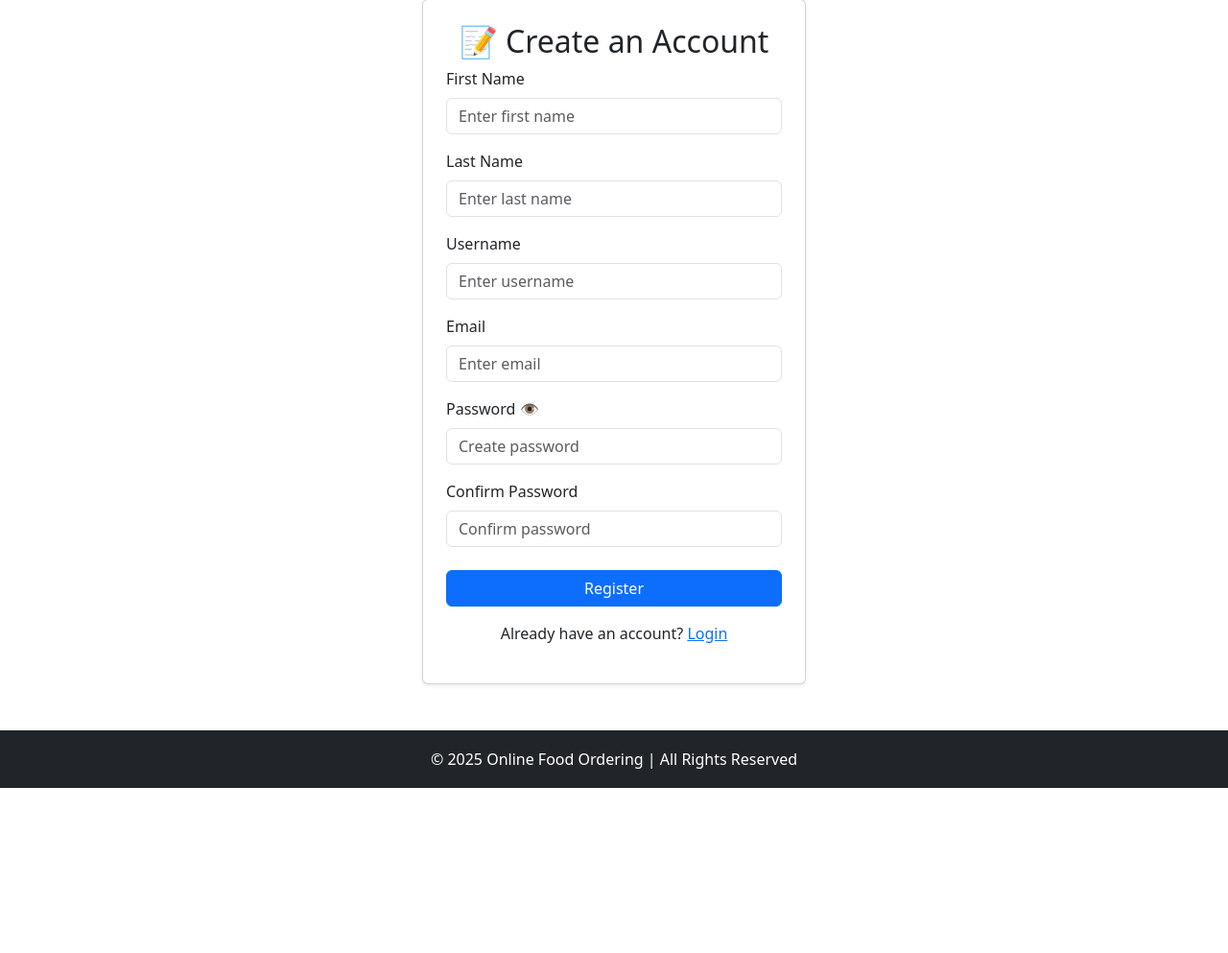
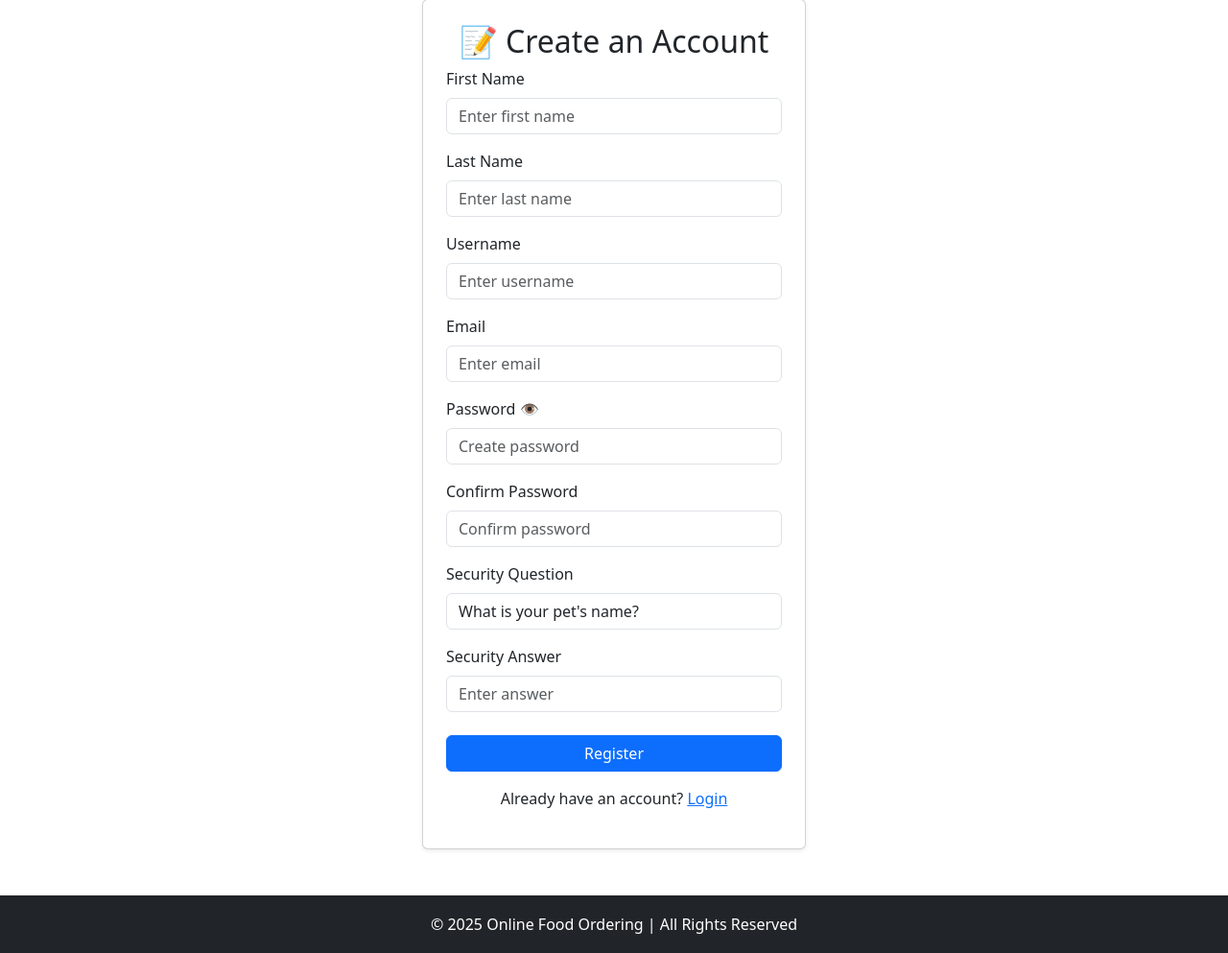
Before and after one commit to trustedprince01/foodordering, a Django app: page /register/ in a window 1280 px wide. Shown: the part 85-1078 px from the top of the page at 96% size. Before the commit the page ends 906 px from the top, so only its background shows below. Run offline with Django 5.2, Linux system fonts and the light colour scheme.

Commit message:
Your commit message

```diff
--- a/OnlineFoodOrderingSystem/settings.py
+++ b/OnlineFoodOrderingSystem/settings.py
@@ -135,31 +135,16 @@ PAYSTACK_SECRET_KEY = "sk_test_a380dda6a29099c572c9a3c5034425240036c5ee"
 PAYSTACK_VERIFY_URL = "https://api.paystack.co/transaction/verify/"
 
 
+# EMAIL_BACKEND = 'django.core.mail.backends.console.EmailBackend'
+
+EMAIL_BACKEND = 'django.core.mail.backends.smtp.EmailBackend'
+EMAIL_HOST = 'smtp.gmail.com'
+EMAIL_PORT = 587
+EMAIL_USE_TLS = True
+EMAIL_HOST_USER = 'chibuzorprince68@gmail.com'  # Replace with your email
+EMAIL_HOST_PASSWORD = '@soulhacker123'  # Use an App Password, NOT your real password!
 
 
-EMAIL_BACKEND = "django.core.mail.backends.smtp.EmailBackend"
-EMAIL_HOST = "smtp.office365.com"
-EMAIL_PORT = 587
-EMAIL_USE_TLS = True
-EMAIL_HOST_USER = "your_email@outlook.com"  # Replace with your Outlook email
-EMAIL_HOST_PASSWORD = "your_password"  # Your Outlook email password
-
-
-
-#EMAIL_BACKEND = "django.core.mail.backends.smtp.EmailBackend"
-#EMAIL_HOST = config("EMAIL_HOST", default="smtp.gmail.com")
-#EMAIL_PORT = config("EMAIL_PORT", default=587, cast=int)
-#EMAIL_HOST_USER = config("EMAIL_HOST_USER", default="chibuzorprince68@gmail.com")
-#EMAIL_HOST_PASSWORD = config("EMAIL_HOST_PASSWORD", default="wflk gjiq vair nlra")  # Use App Password
-#EMAIL_USE_TLS = config("EMAIL_USE_TLS", default=True, cast=bool)
-#EMAIL_USE_SSL = config("EMAIL_USE_SSL", default=False, cast=bool)
-
-# Admin email notifications
-#ADMIN_USER_NAME = config("ADMIN_USER_NAME", default="Admin User")
-#ADMIN_USER_EMAIL = config("ADMIN_USER_EMAIL", default="admin@example.com")
-
-#ADMINS = [(ADMIN_USER_NAME, ADMIN_USER_EMAIL)]
-#MANAGERS = ADMINS
 
 # Internationalization
 # https://docs.djangoproject.com/en/5.1/topics/i18n/
--- a/food_ordering/models.py
+++ b/food_ordering/models.py
@@ -25,7 +25,6 @@ class UserProfile(models.Model):
     full_name = models.CharField(max_length=150, blank=True, null=True)  # ✅ Full Name Field
     phone = models.CharField(max_length=15, blank=True, null=True)
     profile_picture = CloudinaryField('profile_pictures', blank=True, null=True)
-
     def __str__(self):
         return self.user.username
 
--- a/food_ordering/urls.py
+++ b/food_ordering/urls.py
@@ -4,6 +4,8 @@ from django.conf import settings
 from django.conf.urls.static import static
 from .views import create_admin_user
 from .views import update_profile_picture
+from django.contrib.auth import views as auth_views
+from django.urls import path
 
 urlpatterns = [
     path('', views.home, name='home'),
@@ -28,4 +30,5 @@ urlpatterns = [
     path("create-admin/", create_admin_user, name="create_admin"),
     path("update-profile-picture/", update_profile_picture, name="update_profile_picture"),
 
+
 ]
--- a/templates/food_ordering/home.html
+++ b/templates/food_ordering/home.html
@@ -41,9 +41,9 @@
                 <div class="col">
                     <div class="card shadow-sm h-100">
                         {% if food.image %}
-                            <img src="{{ food.image.url }}" class="card-img-top" alt="{{ food.name }}">
+                            <img src="{{ food.image.url }}" srcset="{{ food.image.url }} 1x, {{ food.image.url|add:'@2x' }} 2x" class="card-img-top" alt="{{ food.name }}">
                         {% else %}
-                            <img src="{% static 'images/default_food.jpg' %}" class="card-img-top" alt="Default Food Image">
+                            <img src="{% static 'images/banner.jpg' %}" srcset="{% static 'images/banner-480w.jpg' %} 480w, {% static 'images/banner-800w.jpg' %} 800w, {% static 'images/banner.jpg' %} 1200w" sizes="(max-width: 600px) 480px, (max-width: 900px) 800px, 1200px" class="card-img-top" alt="Default Food Image">
                         {% endif %}
                         <div class="card-body text-center">
                             <h5 class="card-title">{{ food.name }}</h5>
--- a/templates/food_ordering/login.html
+++ b/templates/food_ordering/login.html
@@ -39,6 +39,9 @@
         <p class="text-center mt-3">
             Don't have an account? <a href="{% url 'register' %}">Register</a>
         </p>
+
+
+
     </div>
 </div>
 
--- a/templates/food_ordering/register.html
+++ b/templates/food_ordering/register.html
@@ -59,6 +59,21 @@
                 <div id="confirm-password-error" class="text-danger mt-1"></div>
             </div>
 
+            <div class="mb-3">
+                <label class="form-label">Security Question</label>
+                <select name="security_question" class="form-control" required>
+                    <option value="What is your pet's name?">What is your pet's name?</option>
+                    <option value="What is your mother's maiden name?">What is your mother's maiden name?</option>
+                    <option value="What city were you born in?">What city were you born in?</option>
+                </select>
+            </div>
+
+            <div class="mb-3">
+                <label class="form-label">Security Answer</label>
+                <input type="text" name="security_answer" class="form-control" placeholder="Enter answer" required>
+            </div>
+
+
             <button type="submit" class="btn btn-primary w-100 mt-2">Register</button>
         </form>
 
```
Also changed, not shown: food_ordering/views.py (+5 -3 lines), db.sqlite3, food_ordering/migrations/0005_userprofile_security_answer_and_more.py (added), food_ordering/migrations/0006_remove_userprofile_security_answer_and_more.py (added).
